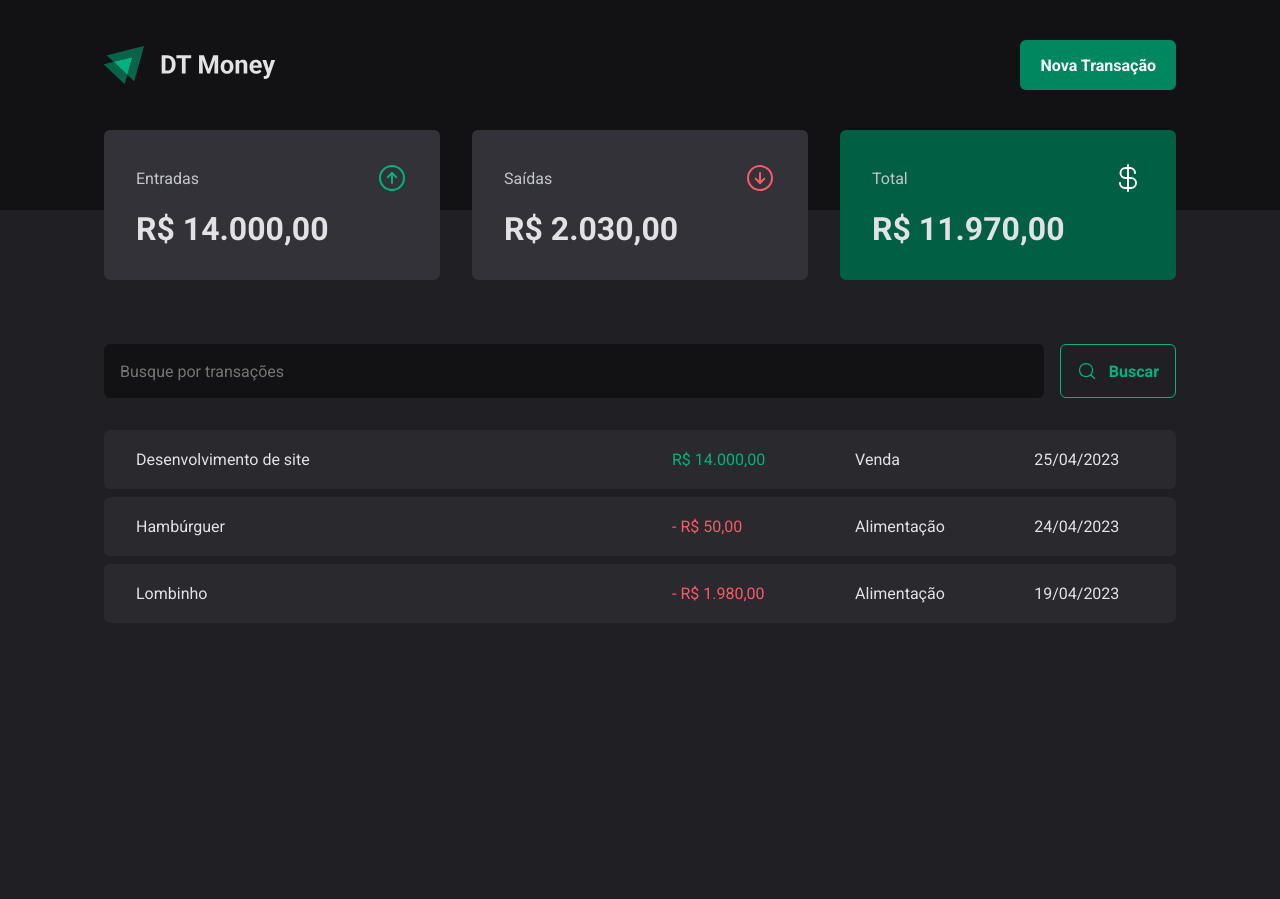
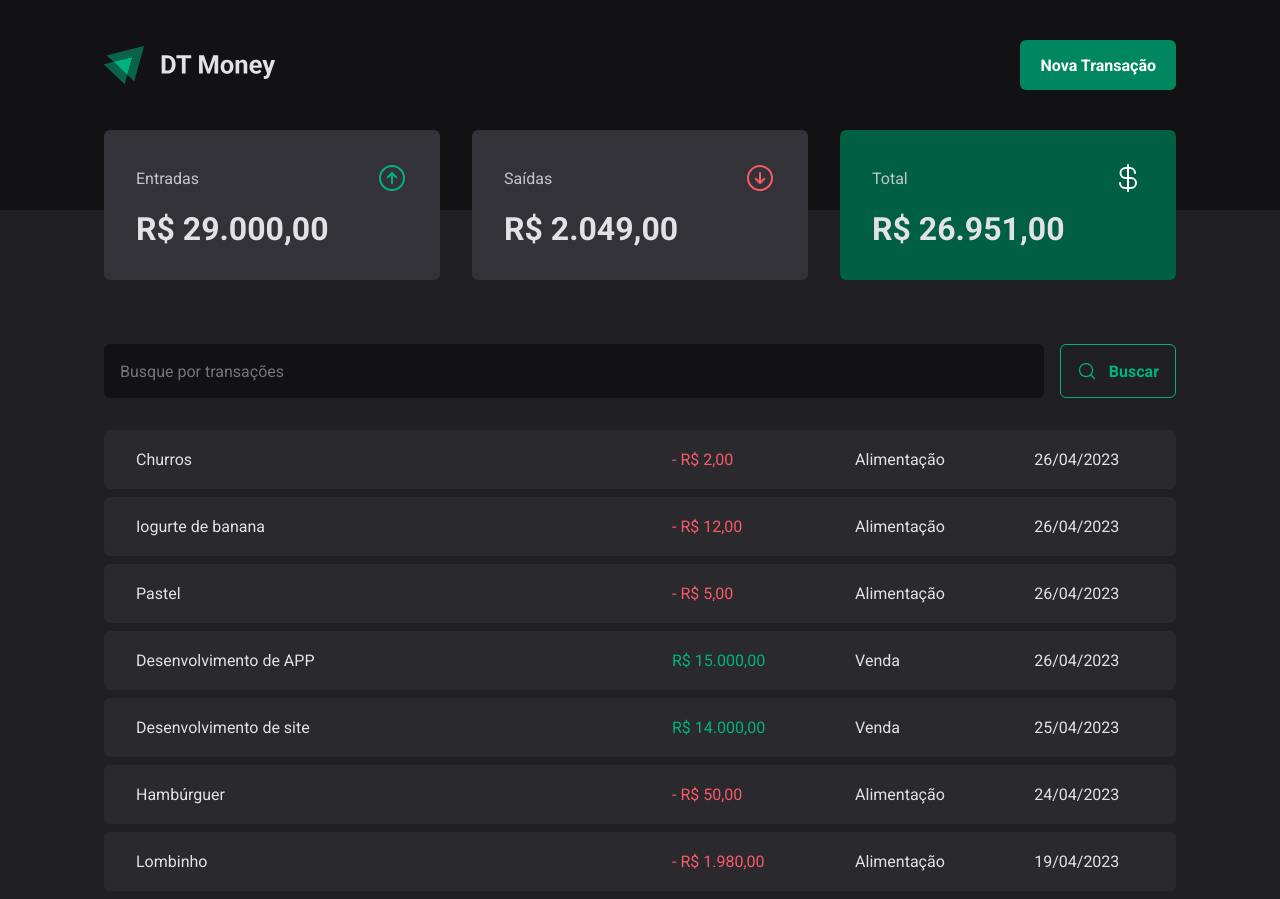
Before and after one commit to danieldagerom/DT-Money, a React (Vite) app: page / in a window 1280 px wide. Before the commit the page ends 800 px from the top, so only its background shows below. Built offline with nearby package versions, Linux system fonts and the light colour scheme; data requests are answered from the project's data file.

Commit message:
Cria nova transação

```diff
--- a/server.json
+++ b/server.json
@@ -1,5 +1,5 @@
 {
-    "transactions":[
+  "transactions": [
     {
       "id": 1,
       "description": "Desenvolvimento de site",
@@ -23,6 +23,38 @@
       "category": "Alimentação",
       "price": 1980,
       "createdAt": "2023-04-19T01:55:55.782Z"
+    },
+    {
+      "description": "Desenvolvimento de APP",
+      "price": 15000,
+      "category": "Venda",
+      "type": "income",
+      "createdAt": "2023-04-26T02:29:18.274Z",
+      "id": 4
+    },
+    {
+      "description": "Pastel",
+      "price": 5,
+      "category": "Alimentação",
+      "type": "outcome",
+      "createdAt": "2023-04-26T02:34:49.398Z",
+      "id": 5
+    },
+    {
+      "description": "Iogurte de banana",
+      "price": 12,
+      "category": "Alimentação",
+      "type": "outcome",
+      "createdAt": "2023-04-26T02:47:39.542Z",
+      "id": 6
+    },
+    {
+      "description": "Churros",
+      "price": 2,
+      "category": "Alimentação",
+      "type": "outcome",
+      "createdAt": "2023-04-26T02:48:24.990Z",
+      "id": 7
     }
   ]
 }
--- a/src/components/NewTransactionModal/index.tsx
+++ b/src/components/NewTransactionModal/index.tsx
@@ -5,6 +5,8 @@
 import { CloseButton, Content, Overlay, TransactionType, TransactionTypeButton } from './styles'
 import { zodResolver } from '@hookform/resolvers/zod'
 import { Controller, useForm } from 'react-hook-form'
+import { TransactionsContext } from '../../contexts/TransactionsContext'
+import { useContext } from 'react'
 
 const newTransactionFormSchema = z.object({
     description: z.string(),
@@ -16,19 +18,28 @@
 type newTransactionFormInputs = z.infer<typeof newTransactionFormSchema>
 
 export function NewTransactionModal() {
+    const { createTransaction } = useContext(TransactionsContext)
+
     const {
         control,
         register,
         handleSubmit,
         formState: { isSubmitting },
+        reset,
     } = useForm<newTransactionFormInputs>({
         resolver: zodResolver(newTransactionFormSchema)
     })
 
     async function handleCreateNewTransaction(data: newTransactionFormInputs) {
-        await new Promise((resolve => setTimeout(resolve, 2000)))
+        const { description, price, category, type } = data
 
-        console.log(data)
+        await createTransaction({
+            description, price, category, type,
+        })
+
+
+
+        reset()
     }
 
     return(
--- a/src/contexts/TransactionsContext.tsx
+++ b/src/contexts/TransactionsContext.tsx
@@ -10,9 +10,17 @@
     createdAt: string
 }
 
+interface CreateTransactionInput {
+    description: string
+    price: number
+    category: string
+    type: 'income' | 'outcome'
+}
+
 interface TransactionContextType {
     transactions: Transaction[]
     fetchTransactions: (query?: string) => Promise<void>
+    createTransaction: (data: CreateTransactionInput) => Promise<void>
 }
 
 interface TransactionsProviderProps {
@@ -27,11 +35,27 @@
     async function fetchTransactions(query?: string) {
         const response = await api.get('transactions', {
             params: {
+                _sort: 'createdAt',
+                _order: 'desc',
                 q: query,
             }
         })
 
         setTransactions(response.data)
+    }
+
+    async function createTransaction(data: CreateTransactionInput) {
+        const { description, price, category, type } = data
+
+        const response = await api.post('transactions', {
+            description,
+            price,
+            category,
+            type,
+            createdAt: new Date(),
+        })
+
+        setTransactions(state => [response.data, ...state])
     }
 
     useEffect(() => {
@@ -40,7 +64,7 @@
 
 
     return (
-        <TransactionsContext.Provider value={{ transactions, fetchTransactions, }}>
+        <TransactionsContext.Provider value={{ transactions, fetchTransactions, createTransaction, }}>
             {children}
         </TransactionsContext.Provider>
     )
```
Lines whose indentation alone changed are shown as unchanged.
